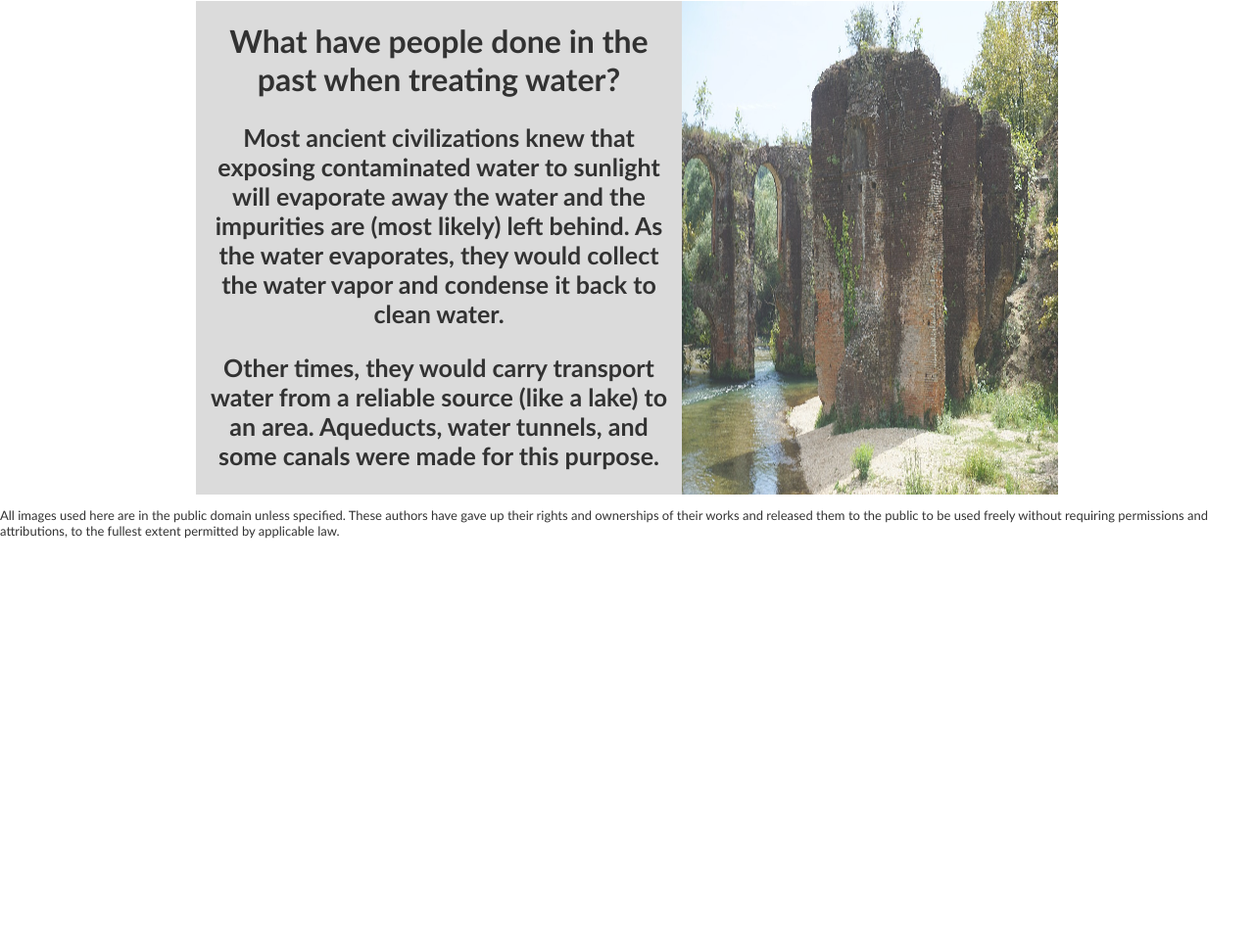
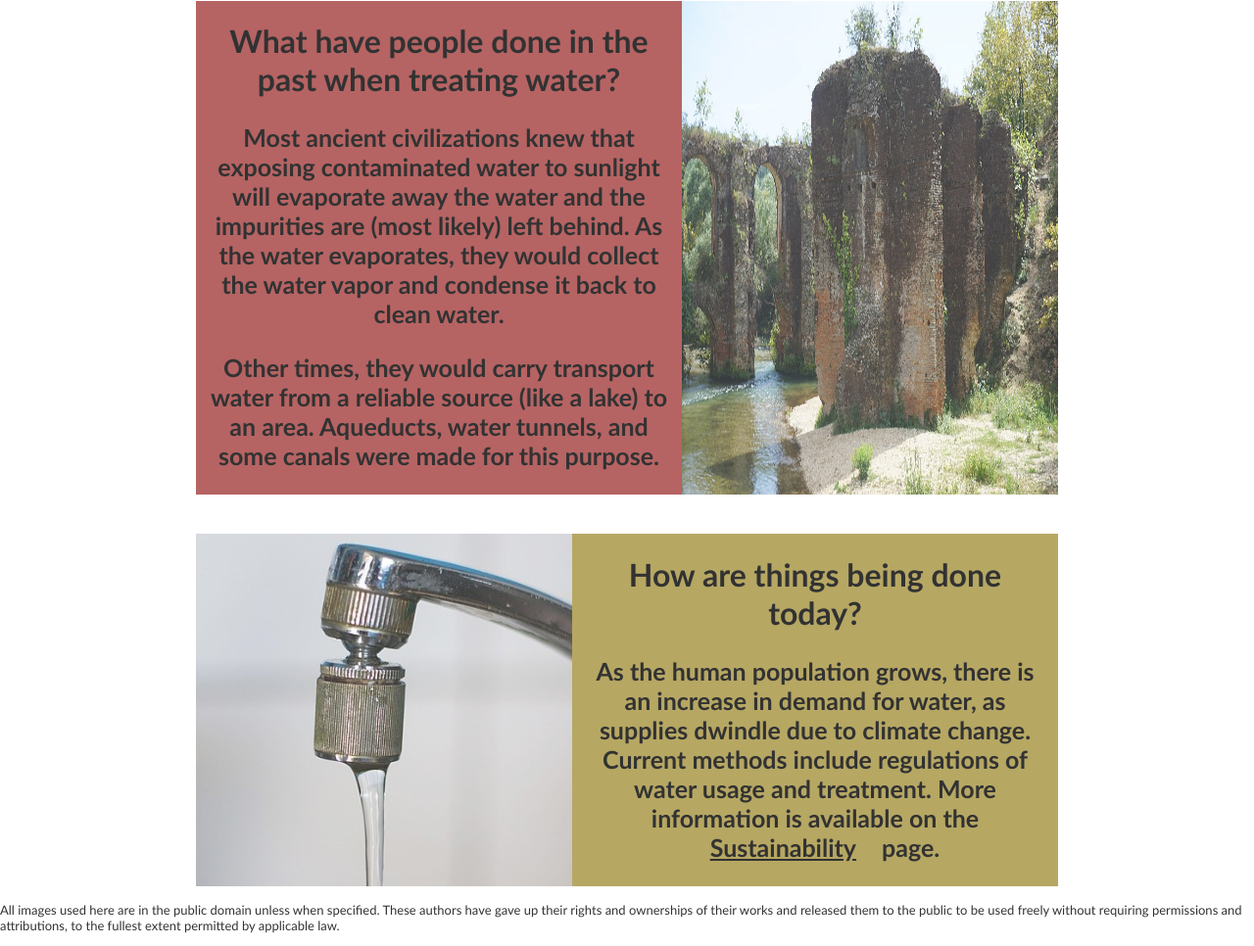
Before and after one commit to jljlspeedrunning/code_comp, a plain HTML site: page management.html in a window 1280 px wide. Shown: the part 628-1594 px from the top of the page at 98% size. Before the commit the page ends 1191 px from the top, so only its background shows below. Drawn offline with Linux system fonts and the light colour scheme.

Commit message:
updated pages; added more to management.html

```diff
--- a/management.html
+++ b/management.html
@@ -13,7 +13,7 @@
                 <h1 id="heading" onclick="location.href='index.html'">Clean Water Sanitation <img src="resources/droplet_logo.png" alt="droplet" style="height: 40px; width: auto;"></h1>
 
                 <div id="header">
-                    <!--Possibly going to add more attributes.-->
+                    <a href="sustainability.html">Sustainability</a>
                     <a href="management.html">Management</a>
                     <a href="activities.html">Activities</a>
                 </div>
@@ -22,7 +22,7 @@
         </div>
 
         <div class="side">
-            <div class="left" style="background-color: lightgrey;">
+            <div class="left" style="background-color: rgb(165, 61, 61);">
                 <div class="textbox">
                     <h1>What have people done in the past when treating water?</h1>
                     <h3>Most ancient civilizations knew that exposing contaminated water to sunlight will evaporate away the water and the impurities are (most likely) left behind. As the water evaporates, they would collect the water vapor and condense it back to clean water.</h3>
@@ -32,8 +32,18 @@
             <img class="right" src="resources/aqueduct.jpg">
         </div>
 
+        <div class="side">
+            <img class="left" src="resources/tap.jpg">
+            <div class="right" style="background-color: rgb(165, 146, 61)">
+                <div class="textbox">
+                    <h1>How are things being done today?</h1>
+                    <h3>As the human population grows, there is an increase in demand for water, as supplies dwindle due to climate change. Current methods include regulations of water usage and treatment. More information is available on the <a href="sustainability.html">Sustainability</a> page.</h3>
+                </div>
+            </div>
+        </div>
+
         <p style="font-size: 13px;">
-            All images used here are in the public domain unless specified. These authors have gave up their rights and ownerships of their works and released them to the public to be used freely without requiring permissions and attributions, to the fullest extent permitted by applicable law.
+            All images used here are in the public domain unless when specified. These authors have gave up their rights and ownerships of their works and released them to the public to be used freely without requiring permissions and attributions, to the fullest extent permitted by applicable law.
         </p>
     </body>
 </html>
```
Also changed, not shown: activities.html (+2 -2 lines), index.html (+2 -3 lines), sustainability.html (+6 -2 lines), README.md, resources/sustainability.jpg, resources/tap.jpg (added).
